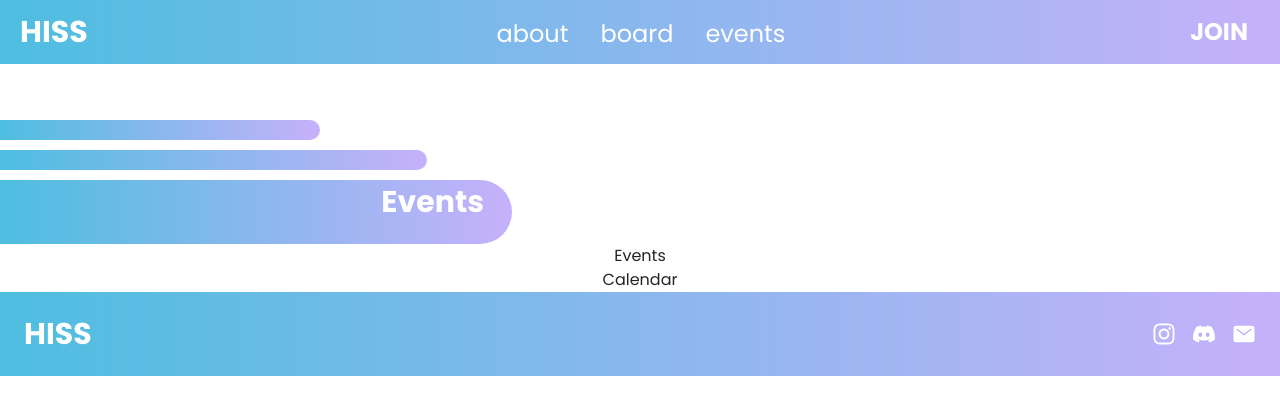
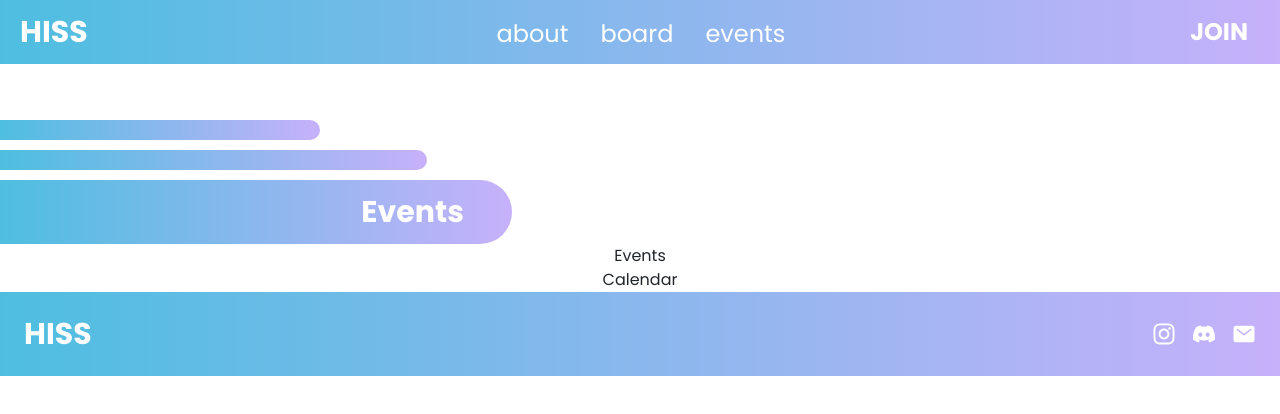
Before and after one commit to acm-ucr/hiss-website, a Next.js app: page /events in a window 1280 px wide. Shown: the top 414 px of the page. Built offline with nearby package versions, Linux system fonts and the light colour scheme.

Commit message:
centered items

```diff
--- a/src/components/Title.jsx
+++ b/src/components/Title.jsx
@@ -6,8 +6,8 @@ const Title = ({ title }) => {
       <div className="bg-gradient-to-r from-hiss-blue to-hiss-purple mb-2.5 mt-14 rounded-r-full h-3 sm:h-5 w-1/4 "></div>
       <div className="bg-gradient-to-r from-hiss-blue to-hiss-purple mb-2.5 rounded-r-full h-3 sm:h-5 w-1/3"></div>
       <div
-        className="text-white text-right  font-poppins font-bold bg-gradient-to-r from-hiss-blue to-hiss-purple rounded-r-full
-      text-sm h-8 sm:text-3xl sm:h-16 w-2/5 pr-5 sm:pr-7 pt-1"
+        className="text-white text-right font-poppins font-bold bg-gradient-to-r from-hiss-blue to-hiss-purple rounded-r-full
+      text-sm h-8 sm:text-3xl sm:h-16 w-2/5 pr-6 sm:pr-12 flex items-center justify-end"
       >
         {title}
       </div>
```
